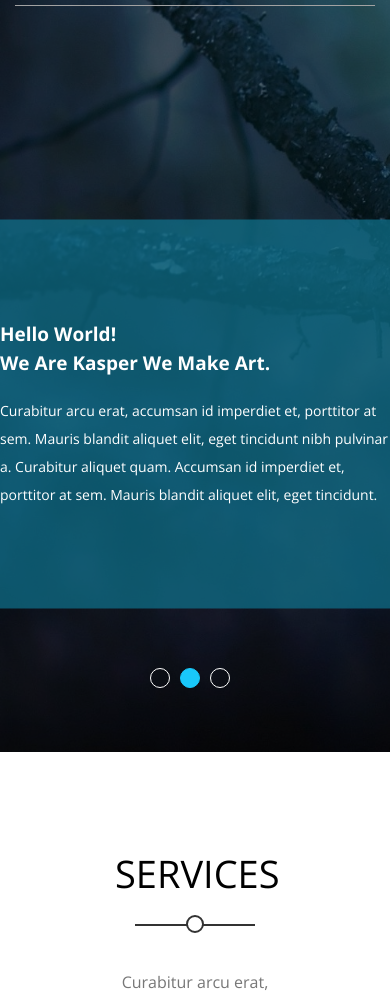
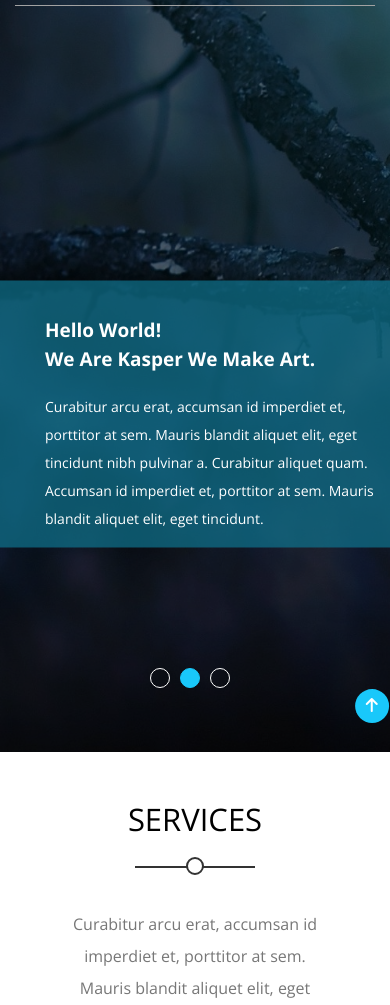
Before and after one commit to zeinab-elsayed/ksaper, a plain HTML site: page index.html in a window 390 px wide. Shown: the part 92-1097 px from the top of the page. Drawn offline with nearby package versions, Linux system fonts and the light colour scheme.

Commit message:
add home button

```diff
--- a/css/kasper.css
+++ b/css/kasper.css
@@ -83,7 +83,7 @@ header .container {
 /* start component */
 .main-heading {
     text-align: center;
-    padding: 100px;
+    padding: 50px;
 
 
 }
@@ -97,11 +97,14 @@ header .container {
     margin-bottom: 70px;
 
 }
-@media(max-width:767px){
+
+@media(max-width:767px) {
     .main-heading h2 {
-        font-size: 30px;
+        font-size: 31px;
+
     }
 }
+
 .main-heading h2::before {
     content: "";
     position: absolute;
@@ -137,17 +140,12 @@ header .container {
 
 }
 
-@media(max-width:767px) {
-    .main-heading h2 {
-        font-size: 38px;
-    }
-}
 
 
 
 @media(max-width:767px) {
     .main-heading p {
-        margin: 0 auto -50px;
+        margin: 0 auto 15px;
         max-width: 100%;
     }
 }
@@ -295,6 +293,7 @@ header nav .form {
     .landing .text {
         width: 100%;
         top: 60%;
+        padding: 15px;
     }
 
 
@@ -309,6 +308,7 @@ header nav .form {
 @media(max-width:767px) {
     .landing .text .content {
         width: 100%;
+        margin-left: 30px;
     }
 }
 
@@ -439,6 +439,7 @@ header nav .form {
 @media(max-width:767px) {
     .services .services-container .ser-box i {
         margin-bottom: 10px;
+        padding-right: 0;
     }
 }
 
@@ -562,8 +563,14 @@ header nav .form {
 /* start portfolio */
 
 .portfolio {
-    padding-top: 100px;
-    padding-bottom: 100px;
+    /* padding-top: 100px; */
+    /* padding-bottom: 100px; */
+}
+
+@media(max-width:767px){
+    .portfolio{
+        padding-top: 0;
+    }
 }
 
 .portfolio .shuffle {
@@ -657,6 +664,11 @@ header nav .form {
 
 }
 
+@media(max-width:767px){
+    .portfolio .more{
+        margin-bottom: 30px;
+    }
+}
 /* end portfolio */
 
 /* start video */
@@ -751,6 +763,7 @@ header nav .form {
 
     }
 }
+
 
 /* end about */
 
@@ -883,7 +896,13 @@ header nav .form {
     text-align: center;
 
 }
+@media(max-width:767px){
+    .our-skills .TESTIMONIALS .content{
+        padding-top: 15px;
+        padding-bottom: 40px;
 
+    }
+}
 .our-skills .TESTIMONIALS .content img {
     width: 100px;
     border-radius: 50%;
@@ -1030,7 +1049,11 @@ header nav .form {
     padding-bottom: 20px;
 
 }
-
+@media(max-width:767px){
+    .qoute .container h3{
+        font-size: 27px;
+    }
+}
 
 .qoute .container p {
     font-size: 20px;
@@ -1045,12 +1068,13 @@ header nav .form {
     gap: 30px;
 }
 
-@media(max-width:767px){
-    .plans{
+@media(max-width:767px) {
+    .plans {
         padding-top: 70px;
         gap: 130px;
     }
 }
+
 .plans .plan {
 
     background-color: #fcfcfc;
@@ -1200,7 +1224,7 @@ header nav .form {
 .sub .container {
     position: relative;
     display: flex;
-align-items: center;
+    align-items: center;
     color: white;
 
 }
@@ -1223,7 +1247,7 @@ align-items: center;
     color: white;
     text-transform: capitalize;
     font-size: 18px;
-  }
+}
 
 .sub form i {
     left: 30px;
@@ -1252,17 +1276,19 @@ align-items: center;
     font-size: 18px;
 }
 
-.sub p{
+.sub p {
     line-height: 2;
-    margin:50px;
+    margin: 50px;iv
 }
+
 /* end sub */
 /* start contact */
 
-.content{
-    padding-top: 100px;
-    padding-bottom: 100px;
+.content {
+    padding-top: 20px;
+    /* padding-bottom: 100px; */
 }
+
 .contact .content {
 
     display: flex;
@@ -1272,33 +1298,39 @@ align-items: center;
     margin-top: -135px;
 }
 
-@media(max-width:767px){
+@media(max-width:767px) {
     .contact .content {
         flex-direction: column;
+        margin-top: -25px;
     }
 }
-.contact .content form{
-    display:block;
+
+.contact .content form {
+    display: block;
 
     flex-basis: 70%;
 
 }
+
 .content form ::placeholder {
 
     text-transform: capitalize;
     font-size: 18px;
-  }
-.contact .content form .main-input{
+}
+
+.contact .content form .main-input {
     margin-bottom: 30px;
     padding: 30px;
     display: block;
     border: 1px solid #ccc;
     width: 100%;
 }
-.contact .content form textarea.main-input{
-height: 200px;
+
+.contact .content form textarea.main-input {
+    height: 200px;
 }
-.contact .content form input[type="submit"]{
+
+.contact .content form input[type="submit"] {
 
     width: fit-content;
     background-color: var(--main-color);
@@ -1311,16 +1343,18 @@ height: 200px;
 }
 
 
-.info{
+.info {
     flex-basis: 25%;
 }
-@media(max-width:767px){
+
+@media(max-width:767px) {
     .info {
         order: -1;
         text-align: center;
     }
 }
-.info h4{
+
+.info h4 {
     text-transform: uppercase;
     margin-bottom: 30px;
     font-weight: 500;
@@ -1328,40 +1362,41 @@ height: 200px;
 }
 
 
-.info span{
 
-}
 
-.info .phone{
+.info .phone {
     display: block;
     color: #777;
     margin-bottom: 10px;
 }
 
-.info h4:nth-of-type(2){
+.info h4:nth-of-type(2) {
     margin-top: 135px;
     font-size: 21px;
 }
-@media(max-width:767px){
-    .info h4:nth-of-type(2){
+
+@media(max-width:767px) {
+    .info h4:nth-of-type(2) {
         margin-top: 40px;
     }
 }
-.info address{
+
+.info address {
     color: #777;
     line-height: 2;
     font-size: 18px;
 
 }
 
-@media(max-width:767px){
-    .info address{
+@media(max-width:767px) {
+    .info address {
         margin-bottom: 20px;
     }
 }
+
 /* end contact */
 /* start footer */
-.foter{
+.foter {
     position: relative;
     background-image: url(../images/footer\ \(1\).jpg);
     background-size: cover;
@@ -1370,7 +1405,8 @@ height: 200px;
     color: white;
     text-align: center;
 }
-.foter::before{
+
+.foter::before {
     content: "";
     position: absolute;
     top: 0;
@@ -1380,12 +1416,12 @@ height: 200px;
     background-color: rgb(0 0 0 / 70%);
 }
 
- .container{
+.container {
 
     position: relative;
 }
 
-.foter img{
+.foter img {
     margin-bottom: 50px;
     height: 40px;
 }
@@ -1399,23 +1435,67 @@ height: 200px;
 
 }
 
-.icons{
+.icons {
     font-size: 20px;
 
 }
 
-.icons i{
+.icons i {
     padding: 15px;
     margin-bottom: 20px;
     margin-top: -20px;
 
 }
-.footer .copyright{
+
+.footer .copyright {
     font-size: 20px;
     margin-top: 45px;
 
 }
-.foter span{
-color: var(--main-color);
+
+.foter span {
+    color: var(--main-color);
 }
+
 /* end footer */
+
+/* start fixed icon */
+.fixed-container {
+    position: relative;
+
+}
+
+.icon {
+    position: fixed;
+    top: 94%;
+    left: 97%;
+    transform: translate(-35%, -35%);
+    background-color: var(--main-color);
+    color: #fff;
+    padding: 7px;
+    border-radius: 50%;
+    z-index: 999;
+
+}
+
+@media(max-width:767px){
+    .icon {
+        left: 94%;
+    }
+}
+.icon:active {
+    background-color: #777;
+}
+
+.icon a {
+    cursor: pointer;
+    display: block;
+    width: 20px;
+    height: 20px;
+    color: #fff;
+    border-radius: 50%;
+    text-align: center;
+
+}
+
+/* end fixed icon */
--- a/index.html
+++ b/index.html
@@ -31,6 +31,8 @@
                     <li> <a href="#about">About</a></li>
                     <li> <a href="#pricing">Pricing</a></li>
                     <li> <a href="#contact">Contact</a></li>
+
+
                 </ul>
 
                 <div class="form">
@@ -48,7 +50,7 @@
     <div class="landing">
         <div class="overlay"> </div>
         <div class="text">
-            <div class="content">
+            <div class="content" id="home">
                 <h2>Hello World! <br>
                     We Are Kasper We Make Art.</h2>
                 <p>Curabitur arcu erat, accumsan id imperdiet et, porttitor at sem. Mauris
@@ -516,6 +518,10 @@
                     tincidunt.</p>
             </div>
         </div>
+
+
+
+
         <div class="content">
             <form action="">
                 <input class="main-input" type="text" name="name" placeholder="your name">
@@ -550,6 +556,13 @@
     </div>
 
     <!-- end footer -->
+    <!--  start fixed icon -->
+    <div class="fixed-container">
+        <div class="icon" >
+            <a href="#home"><i class="fa-solid fa-arrow-up"></i></a>
+        </div>
+    </div>
+    <!--  end fixed icon -->
 </body>
 
 
```
